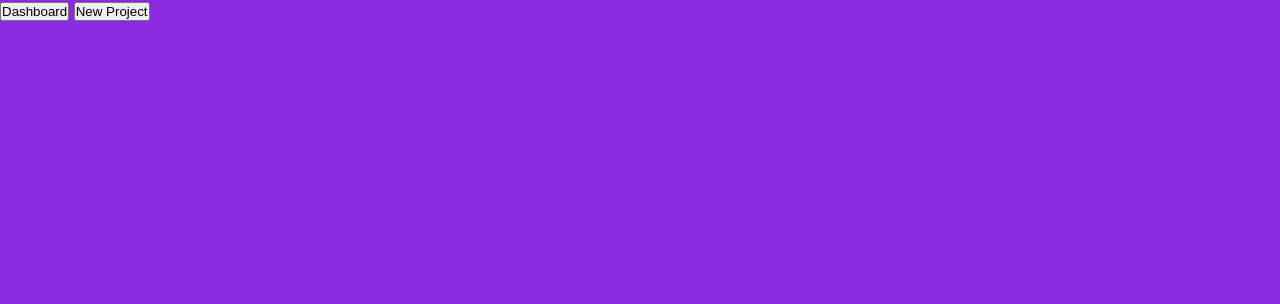
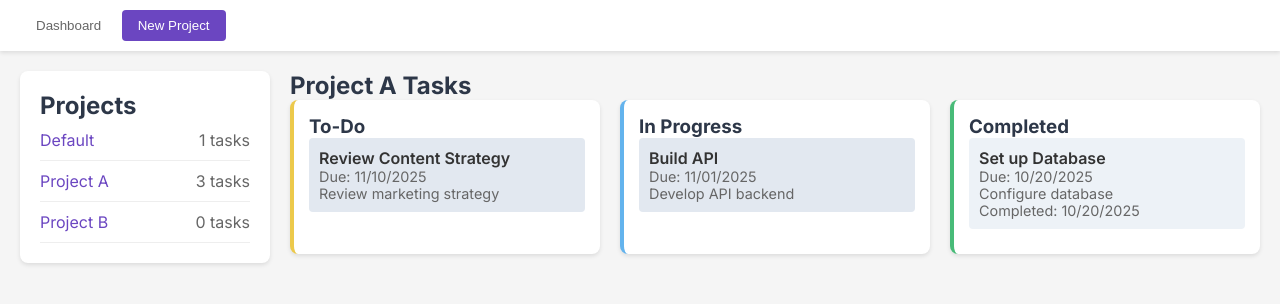
Before and after one commit to anwangari/new-to-do-list, a website built with webpack: page src/template.html in a window 1280 px wide. Built offline with nearby package versions, Linux system fonts and the light colour scheme.

Commit message:
new file:   src/app/todo-app.js new file:   src/images/taskflow-logo-crop.png modified:   src/index.js modified:   src/pages/main.js modified:   src/styles.css
Separeted DOM building with logic into different modules
Added a new image for the logo

```diff
--- /dev/null
+++ b/src/app/todo-app.js
@@ -0,0 +1,98 @@
+class ToDo {
+    #id = Math.random().toString(36).substr(2, 9);
+    constructor(title, description, dueDate, priority = 'medium', projectName, status = 'To-Do') {
+      if (!title || typeof title !== 'string') throw new Error('Title is required and must be a string');
+      if (!dueDate || !this.#isValidDate(dueDate)) throw new Error('Invalid due date. Use MM/DD/YYYY');
+      if (!['low', 'medium', 'high'].includes(priority)) throw new Error('Priority must be low, medium, or high');
+      if (!projectName || typeof projectName !== 'string') throw new Error('ToDo must be attached to a project');
+      if (!['To-Do', 'In Progress', 'Completed'].includes(status)) throw new Error('Invalid status');
+
+      this.title = title;
+      this.description = description || 'No description';
+      this.dueDate = dueDate;
+      this.priority = priority;
+      this.projectName = projectName;
+      this.status = status;
+    }
+
+    #isValidDate(dateString) {
+      const regex = /^(0[1-9]|1[0-2])\/(0[1-9]|[12][0-9]|3[01])\/(19|20)\d{2}$/;
+      if (!regex.test(dateString)) return false;
+      const [month, day, year] = dateString.split('/').map(Number);
+      const date = new Date(year, month - 1, day);
+      return date.getMonth() + 1 === month && date.getDate() === day && date.getFullYear() === year;
+    }
+
+    getId() { return this.#id; }
+    updateProject(projectName) { this.projectName = projectName; }
+    updateStatus(status) { this.status = status; }
+    toString() {
+      return `${this.title} (Priority: ${this.priority}, Due: ${this.dueDate}, Status: ${this.status}, Project: ${this.projectName}) - ${this.description}`;
+    }
+  }
+
+  class Project {
+    #todos = new Map();
+    constructor(name) { this.name = name; }
+    addToDo(todo) { this.#todos.set(todo.getId(), todo); }
+    removeToDo(todoId) { return this.#todos.delete(todoId); }
+    getToDo(todoId) { return this.#todos.get(todoId); }
+    getAllToDos() { return Array.from(this.#todos.values()); }
+    toString() {
+      const todos = this.getAllToDos().map(todo => `  - ${todo.toString()}`).join('\n');
+      return `Project: ${this.name}\n${todos || '  No to-dos'}`;
+    }
+  }
+
+  class ToDoListApp {
+    #projects = new Map();
+    #defaultProject;
+
+    constructor() {
+      this.#defaultProject = new Project('Default');
+      this.#projects.set('Default', this.#defaultProject);
+    }
+
+    createProject(name) {
+      if (this.#projects.has(name)) throw new Error('Project already exists');
+      const project = new Project(name);
+      this.#projects.set(name, project);
+      return project;
+    }
+
+    deleteProject(name) { if (name === 'Default') throw new Error('Cannot delete default project'); return this.#projects.delete(name); }
+    getProject(name) { return this.#projects.get(name) || null; }
+    getDefaultProject() { return this.#defaultProject; }
+    getAllProjects() { return Array.from(this.#projects.values()); }
+
+    addToDoToProject(title, description, dueDate, priority, projectName = 'Default', status = 'To-Do') {
+      const project = this.#projects.get(projectName);
+      if (!project) throw new Error(`Project ${projectName} not found`);
+      const todo = new ToDo(title, description, dueDate, priority, projectName, status);
+      project.addToDo(todo);
+      return todo;
+    }
+
+    moveToDo(todoId, fromProjectName, toProjectName = 'Default') {
+      const fromProject = this.#projects.get(fromProjectName);
+      const toProject = this.#projects.get(toProjectName) || this.#defaultProject;
+      if (!fromProject) throw new Error('Source project not found');
+      const todo = fromProject.getToDo(todoId);
+      if (!todo) throw new Error('ToDo not found');
+      fromProject.removeToDo(todoId);
+      todo.updateProject(toProject.name);
+      toProject.addToDo(todo);
+    }
+
+    updateToDoStatus(todoId, projectName, status) {
+      const project = this.#projects.get(projectName);
+      if (!project) throw new Error('Project not found');
+      const todo = project.getToDo(todoId);
+      if (!todo) throw new Error('ToDo not found');
+      todo.updateStatus(status);
+    }
+
+    toString() { return this.getAllProjects().map(project => project.toString()).join('\n\n'); }
+  }
+
+  export default ToDoListApp;
--- a/src/index.js
+++ b/src/index.js
@@ -1,42 +1,15 @@
-import "./styles.css";
-import { renderDashboard } from "./pages/main.js";
+import './styles.css'
+import ToDoListApp from './app/todo-app.js';
+import { renderDashboard } from './pages/main.js';
 
-console.log("Javascript Working Correctly.");
+// Initial Data
+const app = new ToDoListApp();
 
-// Create Project Object to house the todos
+app.createProject('Project A');
+app.addToDoToProject('Design Landing Page', 'Design the landing page', '10/25/2025', 'high', 'Default', 'To-Do');
+app.addToDoToProject('Build API', 'Develop API backend', '11/01/2025', 'medium', 'Project A', 'In Progress');
+app.addToDoToProject('Set up Database', 'Configure database', '10/20/2025', 'low', 'Project A', 'Completed');
+app.addToDoToProject('Review Content Strategy', 'Review marketing strategy', '11/10/2025', 'medium', 'Project A', 'To-Do');
+app.createProject('Project B');
 
-
-// Create to do object
-class ToDo {
-    #id = Math.random().toString(36).substr(2, 9); // Private unique ID
-    constructor(title, description, dueDate, priority = 'medium') {
-      if (!title || typeof title !== 'string') throw new Error('Title is required and must be a string');
-      if (!dueDate || !this.#isValidDate(dueDate)) throw new Error('Invalid due date. Use MM/DD/YYYY');
-      if (!['low', 'medium', 'high'].includes(priority)) throw new Error('Priority must be low, medium, or high');
-
-      this.title = title;
-      this.description = description || 'No description';
-      this.dueDate = dueDate;
-      this.priority = priority;
-    }
-
-    #isValidDate(dateString) {
-        const regex = /^(0[1-9]|1[0-2])\/(0[1-9]|[12][0-9]|3[01])\/(19|20)\d{2}$/;
-        if (!regex.test(dateString)) return false;
-        const [month, day, year] = dateString.split('/').map(Number);
-        const date = new Date(year, month - 1, day);
-        return date.getMonth() + 1 === month && date.getDate() === day && date.getFullYear() === year;
-      }
-
-      getId() {
-        return this.#id;
-      }
-
-      toString() {
-        return `${this.title} (Priority: ${this.priority}, Due: ${this.dueDate}) - ${this.description}`;
-      }
-    }
-
-const toDo1 = new ToDo('50-pushups', 'do 50 push ups in 3 minutes', '06/09/2025', 'high')
-
-console.log(toDo1.description)
+document.addEventListener('DOMContentLoaded', () => renderDashboard(app));
--- a/src/pages/main.js
+++ b/src/pages/main.js
@@ -1,5 +1,63 @@
-import { createElement, clearElement, appendChildren } from '../utils/dom-helper.js';
+import { createElement, appendChildren, clearElement } from '../utils/dom-helper.js';
 
-export function renderDashboard() {
-    const dashContainer = createElement('div', {className: 'dash-container'})
+export function renderDashboard(app) {
+  const content = document.querySelector('#content');
+  clearElement(content);
+
+  const container = createElement('div', { className: 'dashboard-container' });
+  const sidebar = createElement('aside', { className: 'sidebar' });
+  const main = createElement('main', { className: 'main-content' });
+
+  // Sidebar: Projects
+  const projectsHeader = createElement('h2', { textContent: 'Projects' });
+  const projectsList = createElement('ul', { className: 'projects-list' });
+  app.getAllProjects().forEach(project => {
+    const projectItem = createElement('li', { className: 'project-item' });
+    const projectLink = createElement('a', { textContent: project.name, className: 'project-link', href: `#${project.name}` });
+    const taskCount = createElement('span', { textContent: ` ${project.getAllToDos().length} tasks`, className: 'task-count' });
+    appendChildren(projectItem, [projectLink, taskCount]);
+    projectsList.appendChild(projectItem);
+  });
+
+  sidebar.appendChild(projectsHeader);
+  sidebar.appendChild(projectsList);
+
+  // Main: Project Tasks
+  const selectedProject = app.getProject('Project A') || app.getDefaultProject();
+  const projectTitle = createElement('h2', { textContent: `${selectedProject.name} Tasks` });
+  const tasksContainer = createElement('div', { className: 'tasks-container' });
+
+  const categories = ['To-Do', 'In Progress', 'Completed'];
+  categories.forEach(category => {
+    const categorySection = createElement('div', { className: `task-category ${category.toLowerCase().replace(' ', '-')}` });
+    const categoryTitle = createElement('h3', { textContent: category });
+    const tasksList = createElement('ul', { className: 'tasks-list' });
+
+    selectedProject.getAllToDos()
+      .filter(todo => todo.status === category)
+      .forEach(todo => {
+        const taskItem = createElement('li', { className: `task-item ${todo.priority.toLowerCase()}` });
+        const taskTitle = createElement('div', { textContent: todo.title, className: 'task-title' });
+        const taskDue = createElement('div', { textContent: `Due: ${todo.dueDate}`, className: 'task-due' });
+        const taskDesc = createElement('div', { textContent: todo.description, className: 'task-desc' });
+        const taskStatus = createElement('div', { textContent: todo.status === 'Completed' ? `Completed: ${todo.dueDate}` : '', className: 'task-status' });
+        appendChildren(taskItem, [taskTitle, taskDue, taskDesc, taskStatus]);
+        tasksList.appendChild(taskItem);
+      });
+
+    appendChildren(categorySection, [categoryTitle, tasksList]);
+    tasksContainer.appendChild(categorySection);
+  });
+
+  appendChildren(main, [projectTitle, tasksContainer]);
+  appendChildren(container, [sidebar, main]);
+  content.appendChild(container);
+
+  // Event Listeners
+  document.getElementById('dash').addEventListener('click', () => renderDashboard(app));
+  document.getElementById('new-project').addEventListener('click', () => {
+    const name = prompt('Enter project name:');
+    if (name) app.createProject(name);
+    renderDashboard(app);
+  });
 }
--- a/src/styles.css
+++ b/src/styles.css
@@ -6,5 +6,108 @@
 
 body {
     font-family: 'Inter', sans-serif;
-    background-color: blueviolet;
+    background-color: whitesmoke;
+    color: #333;
 }
+
+  header {
+    background: #fff;
+    padding: 10px 20px;
+    box-shadow: 0 2px 4px rgba(0, 0, 0, 0.1);
+    display: flex;
+    justify-content: space-between;
+    align-items: center;
+  }
+
+  nav button {
+    background: none;
+    border: none;
+    padding: 8px 16px;
+    cursor: pointer;
+    font-weight: 500;
+    color: #666;
+  }
+
+  nav button#new-project {
+    background-color: #6b46c1;
+    color: white;
+    border-radius: 4px;
+  }
+
+  .dashboard-container {
+    display: flex;
+    padding: 20px;
+  }
+
+  .sidebar {
+    width: 250px;
+    background: #fff;
+    padding: 20px;
+    border-radius: 8px;
+    box-shadow: 0 2px 4px rgba(0, 0, 0, 0.1);
+    margin-right: 20px;
+  }
+
+  .projects-list {
+    list-style: none;
+    padding: 0;
+  }
+
+  .project-item {
+    display: flex;
+    justify-content: space-between;
+    padding: 10px 0;
+    border-bottom: 1px solid #eee;
+  }
+
+  .project-link {
+    color: #6b46c1;
+    text-decoration: none;
+  }
+
+  .task-count {
+    color: #666;
+  }
+
+  .main-content {
+    flex-grow: 1;
+  }
+
+  .tasks-container {
+    display: flex;
+    gap: 20px;
+  }
+
+  .task-category {
+    flex: 1;
+    background: #fff;
+    padding: 15px;
+    border-radius: 8px;
+    box-shadow: 0 2px 4px rgba(0, 0, 0, 0.1);
+  }
+
+  .to-do { border-left: 4px solid #ecc94b; }
+  .in-progress { border-left: 4px solid #63b3ed; }
+  .completed { border-left: 4px solid #48bb78; }
+
+  h2, h3 {
+    color: #2d3748;
+  }
+
+  .tasks-list {
+    list-style: none;
+    padding: 0;
+  }
+
+  .task-item {
+    padding: 10px;
+    margin-bottom: 10px;
+    border-radius: 4px;
+  }
+
+  .task-item.low { background: #edf2f7; }
+  .task-item.medium { background: #e2e8f0; }
+  .task-item.high { background: #fed7d7; }
+
+  .task-title { font-weight: 600; }
+  .task-due, .task-desc, .task-status { font-size: 0.9em; color: #666; }
```
Also changed, not shown: src/images/taskflow-logo-crop.png (added).
